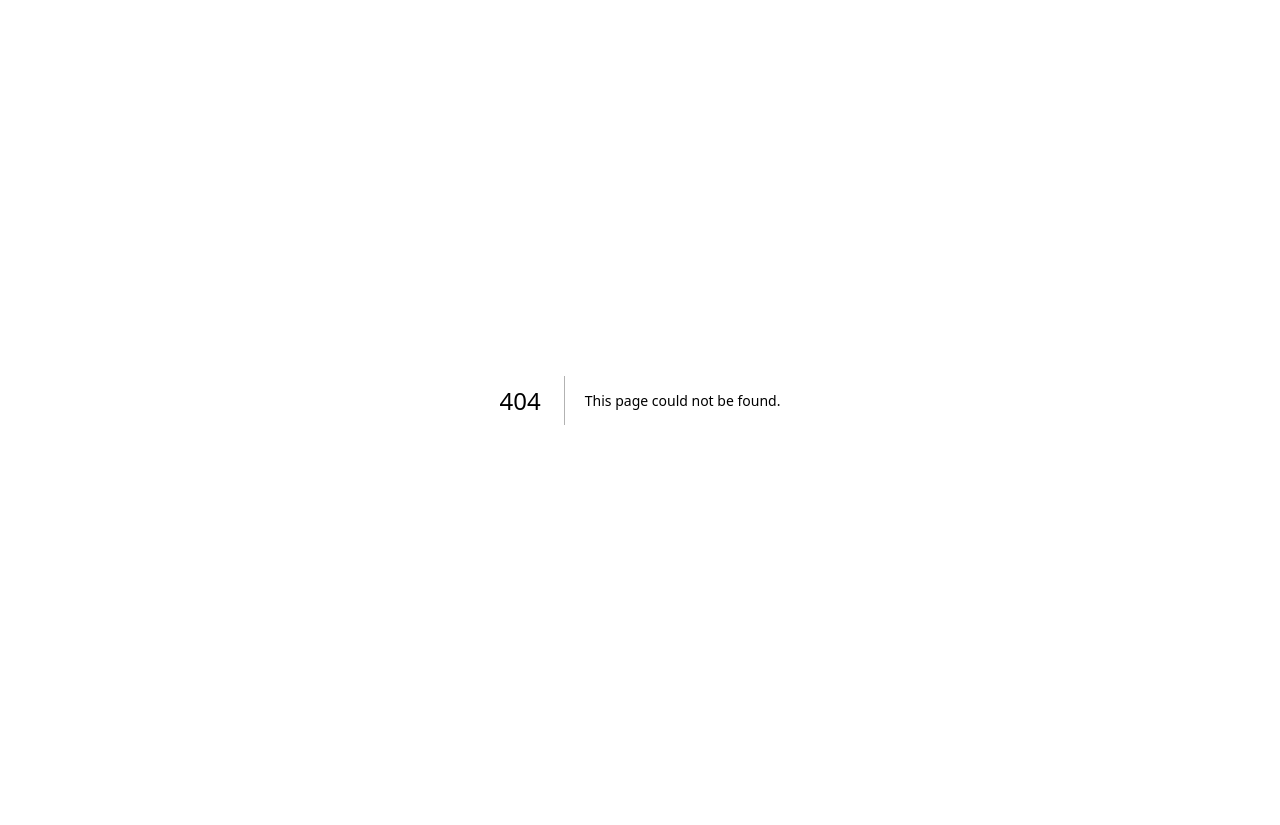
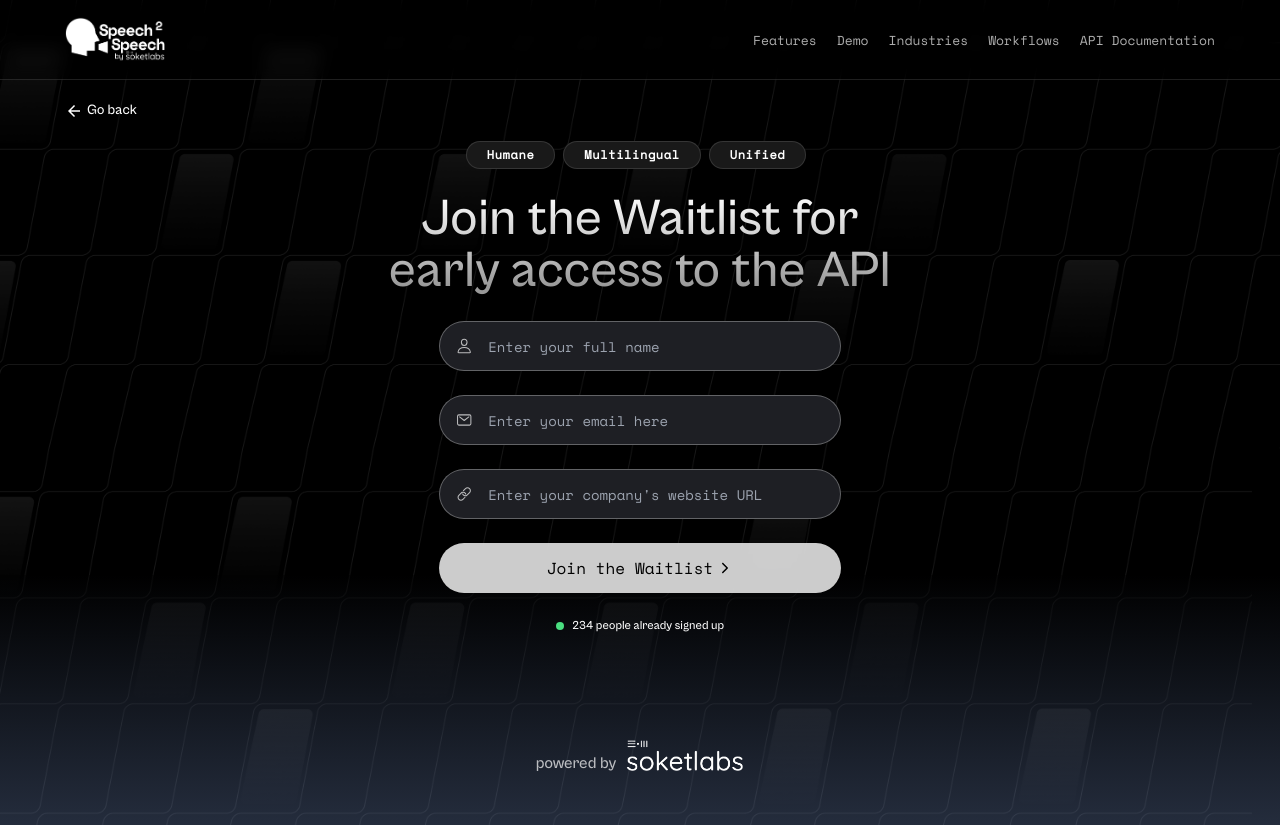
Before and after one commit to alternateAyush/soket-demo, a Next.js app: page /home/waitlist in a window 1280 px wide. Before the commit this address had no page. Before the commit the page ends 800 px from the top, so only its background shows below. Built offline with nearby package versions, Linux system fonts and the light colour scheme.

Commit message:
Join Waitlist completed

```diff
--- a/src/app/globals.css
+++ b/src/app/globals.css
@@ -19,7 +19,10 @@ body {
     background-image: linear-gradient(
         -70deg,
         rgba(142, 177, 242, 0.7),
-        rgba(0, 0, 0, 1) 50%
+        rgba(106,132,181,0.7),
+        rgba(71,89,121,0.7),
+        rgba(36,45,61,0.7),
+        rgba(0, 0, 0, 1)
     );
 }
 .bg-custom-gradient-2 {
--- /dev/null
+++ b/src/app/home/waitlist/page.tsx
@@ -0,0 +1,41 @@
+import Image from "next/image";
+import bgImg from "../../../../public/images/bg_01.png";
+import { JoinWaitlist } from "@/components/JoinWaitlist";
+import Link from "next/link";
+import { MdOutlineArrowBack } from "react-icons/md";
+import iconImg from "../../../../public/images/icon_02.png"
+
+const page = () => {
+    return (
+        <section className='pt-[100px] m-0 relative z-0 h-auto min-h-[100vh] overflow-hidden text-white cabinet-grotesk-medium'>
+            <div className='w-full flex flex-row justify-start items-center'>
+                <div className='px-3 md:px-0 w-full md:w-[1150px] mx-auto flex flex-row justify-start items-center'>
+                    <Link
+                        href={"/home"}
+                        className='flex flex-row justify-center items-center space-x-1 hover:text-[rgba(255,255,255,0.7)]'
+                    >
+                        <MdOutlineArrowBack size={18} />
+                        <span className='text-[14px]'>Go back</span>
+                    </Link>
+                </div>
+            </div>
+            <JoinWaitlist />
+            <div className="w-full mt-[100px] mb-[50px] flex flex-row space-x-2 justify-center items-end">
+                <span className="text-[rgba(255,255,255,0.7)] text-[1rem]">powered by</span>
+                <div className="overflow-hidden flex justify-center items-center">
+                    <Image src={iconImg} alt="soketlabs_icon" width={120} className="object-contain" />
+                </div>
+            </div>
+            <div className='absolute -z-40 bottom-0 left-0 w-full h-[250px] bg-custom-gradient-2 opacity-50'></div>
+            <div className='-z-50 w-full h-full absolute top-0 left-0 bg-black'>
+                <Image
+                    src={bgImg}
+                    alt='background image'
+                    className='w-full h-full'
+                />
+            </div>
+        </section>
+    );
+};
+
+export default page;
--- a/src/components/Features.tsx
+++ b/src/components/Features.tsx
@@ -40,7 +40,7 @@ const Features = () => {
                     {"// "}
                     {sectionName}
                 </span>
-                <h2 className='w-full md:w-[50%] text-[3rem] cabinet-grotesk-medium break-words text-gradient'>
+                <h2 className='w-full md:w-[50%] text-[3rem] leading-[3.1rem] cabinet-grotesk-medium break-words text-gradient'>
                     {sectionTitle}
                 </h2>
                 <div className='w-full flex flex-col justify-start items-start space-y-[40px]'>
@@ -65,7 +65,7 @@ const Features = () => {
                     </div>
                 </div>
             </div>
-            <div className='w-full h-[120px] bg-custom-gradient-2 opacity-50'></div>
+            <div className='w-full h-[150px] bg-custom-gradient-2 opacity-40'></div>
         </section>
     );
 };
--- /dev/null
+++ b/src/components/FormInput.tsx
@@ -0,0 +1,76 @@
+"use client";
+import React from "react";
+import { IoPersonOutline, IoMailOutline } from "react-icons/io5";
+import { IoIosLink } from "react-icons/io";
+
+type props = {
+    id: string | null;
+    person: { fullName: string; email: string; website: string | null };
+    setPerson: React.Dispatch<
+        React.SetStateAction<{
+            fullName: string;
+            email: string;
+            website: string | null;
+        }>
+    >;
+};
+
+const FormInput = ({ id, person, setPerson }: props) => {
+    const handleChange = function (e: any) {
+        if (id === "fullName") {
+            setPerson({ ...person, fullName: e.target.value });
+        } else if (id === "email") {
+            setPerson({ ...person, email: e.target.value });
+        } else if (id === "website") {
+            setPerson({ ...person, website: e.target.value });
+        }
+        console.log(e);
+    };
+    return (
+        <div className='px-4 h-[50px] flex flex-row space-x-4 justify-start items-center w-full rounded-full bg-[rgba(30,31,36,1)] border border-[rgba(255,255,255,0.3)]'>
+            {id === "fullName" ? (
+                <IoPersonOutline size={18} color="rgba(255,255,255,0.7)"/>
+            ) : id === "email" ? (
+                <IoMailOutline size={18} color="rgba(255,255,255,0.7)"/>
+            ) : id === "website" ? (
+                <IoIosLink size={18} color="rgba(255,255,255,0.7)"/>
+            ) : (
+                <IoPersonOutline size={18} color="rgba(255,255,255,0.7)"/>
+            )}
+            <input
+                className={`text-white text-[14px] bg-transparent outline-none w-full`}
+                value={
+                    id === "fullName"
+                        ? person.fullName
+                        : id === "email"
+                        ? person.email
+                        : id === "website"
+                        ? person.website
+                        : ""
+                }
+                type={
+                    id === "fullName"
+                        ? "text"
+                        : id === "email"
+                        ? "email"
+                        : id === "website"
+                        ? person.website
+                        : "url"
+                }
+                onChange={handleChange}
+                placeholder={`Enter your ${
+                    id === "fullName"
+                        ? `full name`
+                        : id === "email"
+                        ? `email here`
+                        : id === "website"
+                        ? `company's website URL`
+                        : ""
+                }`}
+                required={id === "fullName" || id === "email" ? true : false}
+            />
+        </div>
+    );
+};
+
+export default FormInput;
--- a/src/components/HighLights.tsx
+++ b/src/components/HighLights.tsx
@@ -37,7 +37,7 @@ const HighLights = () => {
                     {"// "}
                     {sectionName}
                 </span>
-                <h2 className='w-full md:w-[75%] text-[3rem] cabinet-grotesk-medium break-words'>
+                <h2 className='w-full md:w-[75%] text-[3rem] leading-[3.1rem] cabinet-grotesk-medium break-words'>
                     {sectionTitle}
                 </h2>
             </div>
--- a/src/components/Introduction.tsx
+++ b/src/components/Introduction.tsx
@@ -1,8 +1,10 @@
+"use client";
 import React from "react";
 import bgImg from "../../public/images/bg_01.png";
 import Image from "next/image";
 import { Space_Mono } from "next/font/google";
 import { IoIosArrowForward } from "react-icons/io";
+import Link from "next/link";
 
 const spaceMono = Space_Mono({
     subsets: ["latin"],
@@ -28,13 +30,13 @@ const Introduction = () => {
             <div className='h-auto w-full px-3 md:px-0 md:w-[1150px] mx-auto flex justify-start items-center'>
                 <div className='flex flex-col justify-start items-start space-y-[40px] w-full md:w-[58%] h-auto bg-transparent overflow-hidden'>
                     <ul
-                        className={`${spaceMono.className} flex flex-row flex-wrap space-y-2 justify-start items-center space-x-4 w-full`}
+                        className={`${spaceMono.className} flex flex-row flex-wrap justify-start items-center w-full`}
                     >
                         {tagList.map((tag, index) => {
                             return (
                                 <li
                                     key={index}
-                                    className='p-1 px-[20px] font-bold tracking-wider text-[12px] border rounded-full bg-[rgba(25,25,25,1)] border-[rgba(255,255,255,0.12)] hover:bg-[rgba(255,255,255,1)] hover:text-[rgba(0,0,0,0.7)] cursor-default'
+                                    className='my-1 mr-2 p-1 px-[20px] font-bold tracking-wider text-[12px] border rounded-full bg-[rgba(25,25,25,1)] border-[rgba(255,255,255,0.12)] hover:bg-[rgba(255,255,255,1)] hover:text-[rgba(0,0,0,0.7)] cursor-default'
                                 >
                                     {tag.title}
                                 </li>
@@ -50,15 +52,19 @@ const Introduction = () => {
                     <div
                         className={`${spaceMono.className} flex flex-col justify-start items-start space-y-[10px]`}
                     >
-                        <button
+                        <Link
+                            href={"/home/waitlist"}
                             className={` bg-white text-black flex flex-row justify-center items-center rounded-full border border-black hover:bg-black hover:text-white hover:border-white p-[10px] px-[40px] space-x-1`}
                         >
                             <span>Join the Waitlist</span>
                             <IoIosArrowForward />
-                        </button>
-                        <div className="flex flex-row justify-start items-center space-x-2">
-                            <div className="bg-green-400 rounded-full w-[8px] h-[8px]"></div>
-                            <span className="text-white text-[12px]">{totalWaitlist} people already signed up</span>
+                        </Link>
+
+                        <div className='flex flex-row justify-start items-center space-x-2'>
+                            <div className='bg-green-400 rounded-full w-[8px] h-[8px]'></div>
+                            <span className='text-white text-[12px]'>
+                                {totalWaitlist} people already signed up
+                            </span>
                         </div>
                     </div>
                 </div>
--- /dev/null
+++ b/src/components/JoinWaitlist.tsx
@@ -0,0 +1,87 @@
+"use client";
+import React, { useState } from "react";
+import { Space_Mono } from "next/font/google";
+import FormInput from "./FormInput";
+import { IoIosArrowForward } from "react-icons/io";
+
+const spaceMono = Space_Mono({
+    subsets: ["latin"],
+    weight: ["400"],
+});
+
+const tagList = [
+    { title: "Humane" },
+    { title: "Multilingual" },
+    { title: "Unified" },
+];
+
+const totalWaitlist=234;
+
+const sectionTitle = "Join the Waitlist for early access to the API";
+
+export const JoinWaitlist = () => {
+    const [person, setPerson] = useState({
+        fullName: "",
+        email: "",
+        website: "",
+    });
+    const handleSubmit = function (e: any) {
+        e.preventDefault();
+    };
+    return (
+        <section id='waitlistFrom' className='text-white w-full my-[20px]'>
+            <div className='px-3 md:px-0 flex flex-col justify-center items-center space-y-6 mx-auto w-full md:w-[1150px] overflow-hidden'>
+                <ul
+                    className={`${spaceMono.className} flex flex-row flex-wrap justify-center items-center w-full`}
+                >
+                    {tagList.map((tag, index) => {
+                        return (
+                            <li
+                                key={index}
+                                className='my1 mr-2 p-1 px-[20px] font-bold tracking-wider text-[12px] border rounded-full bg-[rgba(25,25,25,1)] border-[rgba(255,255,255,0.12)] hover:bg-[rgba(255,255,255,1)] hover:text-[rgba(0,0,0,0.7)] cursor-default'
+                            >
+                                {tag.title}
+                            </li>
+                        );
+                    })}
+                </ul>
+                <h2 className='w-full md:w-[45%] text-[3.2rem] leading-[3.25rem] text-center cabinet-grotesk-medium break-words text-gradient'>
+                    {sectionTitle}
+                </h2>
+                <form
+                    onSubmit={handleSubmit}
+                    className={`${spaceMono.className} w-full md:w-[35%] flex flex-col space-y-6 justify-center items-stretch`}
+                >
+                    <FormInput
+                        id={"fullName"}
+                        person={person}
+                        setPerson={setPerson}
+                    />
+                    <FormInput
+                        id={"email"}
+                        person={person}
+                        setPerson={setPerson}
+                    />
+                    <FormInput
+                        id={"website"}
+                        person={person}
+                        setPerson={setPerson}
+                    />
+                    <button
+                        type='submit'
+                        className='backdrop-blur-[10px] flex flex-row justify-center items-center space-x-1 w-full rounded-full bg-[rgba(255,255,255,0.8)] text-black h-[50px] overflow-hidden active:bg-[rgba(0,0,0,0.7)] active:text-[rgba(255,255,255,1)]'
+                    >
+                        <span>Join the Waitlist</span>
+                        <IoIosArrowForward />
+                    </button>
+                </form>
+                <div className='flex flex-row justify-start items-center space-x-2'>
+                    <div className='bg-green-400 rounded-full w-[8px] h-[8px]'></div>
+                    <span className='text-white text-[12px]'>
+                        {totalWaitlist} people already signed up
+                    </span>
+                </div>
+            </div>
+        </section>
+    );
+};
--- a/src/components/Navbar.tsx
+++ b/src/components/Navbar.tsx
@@ -6,6 +6,7 @@ import iconImage from "../../public/images/icon_01.png";
 import Image from "next/image";
 import { IoIosArrowForward } from "react-icons/io";
 import { FaCaretDown, FaCaretUp } from "react-icons/fa";
+import { usePathname } from "next/navigation";
 
 const spaceMono = Space_Mono({
     subsets: ["latin"],
@@ -21,6 +22,7 @@ const navList = [
 ];
 
 const Navbar = () => {
+    const pathName = usePathname();
     const [menu, setMenu] = useState(false);
     return (
         <div className='m-0 p-0 fixed z-10 top-0 left-0 w-[100vw] h-auto md:h-[80px] overflow-hidden text-white border-b border-[rgba(255,255,255,0.12)] bg-[rgba(0,0,0,0.4)] backdrop-blur-[8px]'>
@@ -51,10 +53,17 @@ const Navbar = () => {
                             );
                         })}
                     </ul>
-                    <button className='hidden md:flex justify-center items-center space-x-1 p-2 px-[20px] rounded-full border bg-[rgba(25,25,25,1)] border-[rgba(255,255,255,0.12)] hover:bg-[rgba(255,255,255,1)] hover:text-[rgba(0,0,0,0.7)]'>
+                    {pathName !== "/home/waitlist" ? (
+                        <Link
+                            href={"/home/waitlist"}
+                            className='hidden md:flex justify-center items-center space-x-1 p-2 px-[20px] rounded-full border bg-[rgba(25,25,25,1)] border-[rgba(255,255,255,0.12)] hover:bg-[rgba(255,255,255,1)] hover:text-[rgba(0,0,0,0.7)]'
+                        >
                             <span>{`Join the Waitlist`}</span>
                             <IoIosArrowForward />
-                    </button>
+                        </Link>
+                    ) : (
+                        <></>
+                    )}
                     <button
                         onClick={() => {
                             setMenu(!menu);
@@ -89,12 +98,19 @@ const Navbar = () => {
                             </li>
                         );
                     })}
+                    {pathName !== "/home/waitlist" ? (
                         <div className='w-full flex justify-center items-center'>
-                        <button className='flex justify-center items-center space-x-1 p-2 px-[20px] rounded-full border bg-[rgba(25,25,25,1)] border-[rgba(255,255,255,0.12)] hover:bg-[rgba(255,255,255,1)] hover:text-[rgba(0,0,0,0.7)]'>
+                            <Link
+                                href={"/home/waitlist"}
+                                className='flex justify-center items-center space-x-1 p-2 px-[20px] rounded-full border bg-[rgba(25,25,25,1)] border-[rgba(255,255,255,0.12)] hover:bg-[rgba(255,255,255,1)] hover:text-[rgba(0,0,0,0.7)]'
+                            >
                                 <span>{`Join the Waitlist`}</span>
                                 <IoIosArrowForward />
-                        </button>
+                            </Link>
                         </div>
+                    ) : (
+                        <></>
+                    )}
                 </ul>
             </div>
         </div>
```
Also changed, not shown: public/images/icon_02.png (added). Lines whose indentation alone changed are shown as unchanged.
